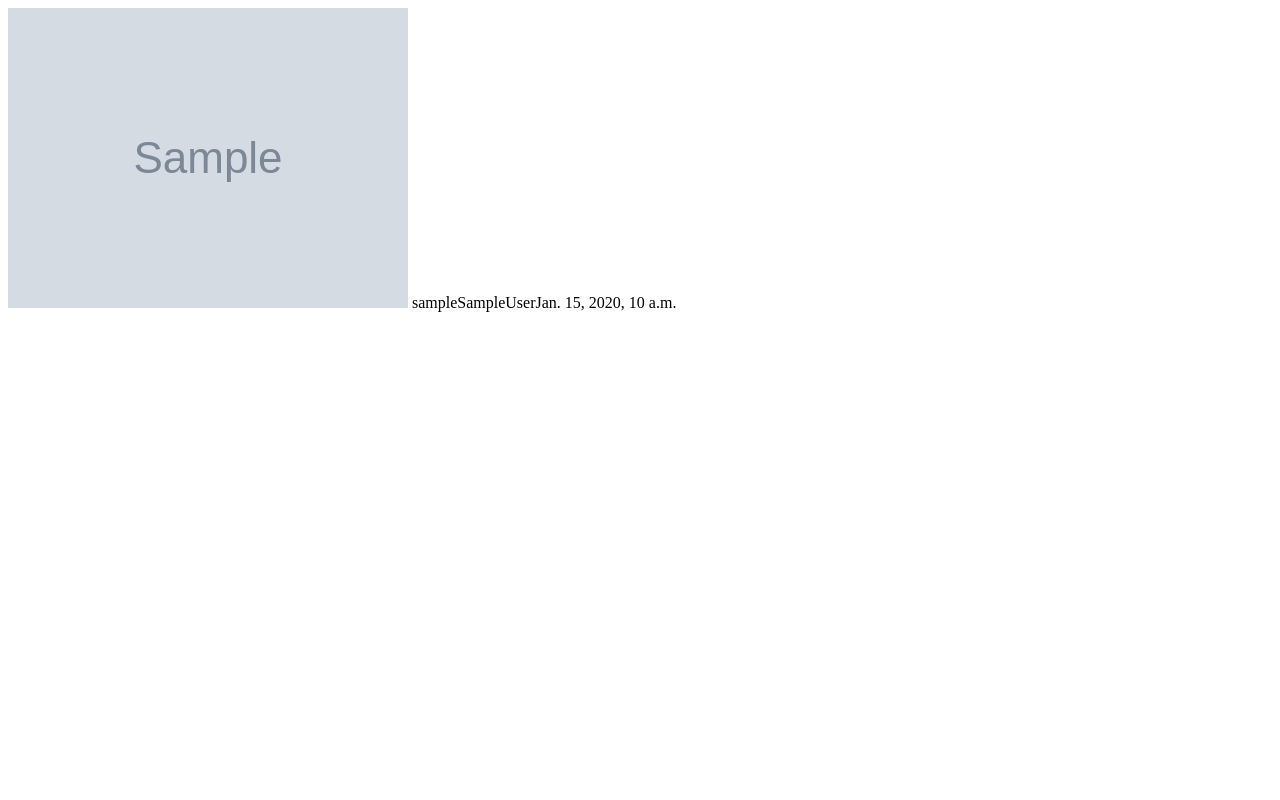
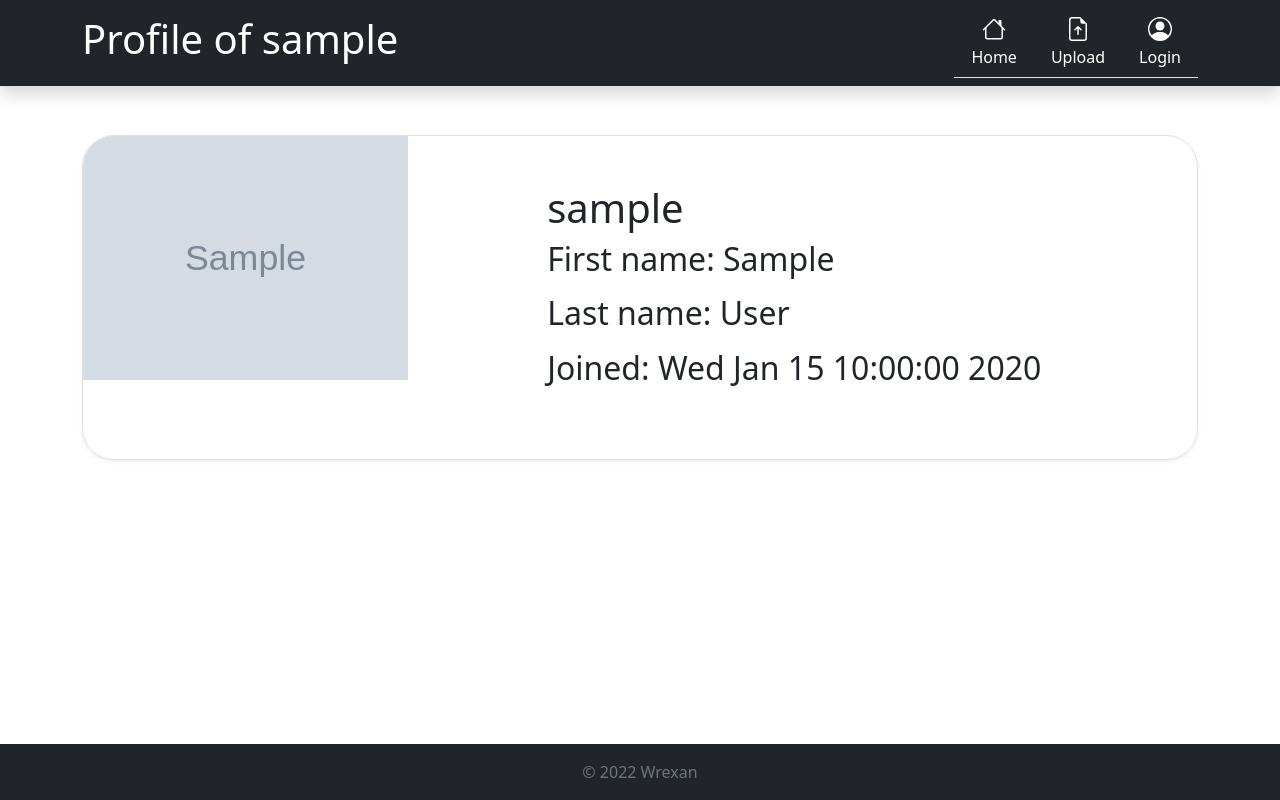
Before and after one commit to Wrexan/XML_CSV_to_Django, a Django app: page /1/ in a window 1280 px wide. Run offline with Django 4.2, Linux system fonts and the light colour scheme; tables that the repository leaves empty hold one stand-in row (values such as "Sample post"); grey boxes marked "Sample" are stand-in pictures.

Commit message:
add design to users ant user profile pages

```diff
--- a/XML_CSV_to_Django/settings.py
+++ b/XML_CSV_to_Django/settings.py
@@ -120,7 +120,10 @@ USE_TZ = True
 # Static files (CSS, JavaScript, Images)
 # https://docs.djangoproject.com/en/4.1/howto/static-files/
 
-STATIC_URL = 'static/'
+STATIC_URL = '/static/'
+STATICFILES_DIRS = (
+    BASE_DIR / 'static',
+)
 
 # Default primary key field type
 # https://docs.djangoproject.com/en/4.1/ref/settings/#default-auto-field
--- /dev/null
+++ b/static/css/base.css
@@ -0,0 +1,5 @@
+tr:hover {
+  background: #e1e2e3;
+  outline: none;
+  cursor: pointer;
+}
--- /dev/null
+++ b/templates/base.html
@@ -0,0 +1,93 @@
+{% load static %}
+<!DOCTYPE html>
+<html lang="en">
+<head>
+    <meta charset="UTF-8">
+    <link href="https://cdn.jsdelivr.net/npm/bootstrap@5.2.2/dist/css/bootstrap.min.css" rel="stylesheet"
+          integrity="sha384-Zenh87qX5JnK2Jl0vWa8Ck2rdkQ2Bzep5IDxbcnCeuOxjzrPF/et3URy9Bv1WTRi" crossorigin="anonymous">
+    <link rel="stylesheet" href="{% static 'css/base.css'%}">
+    {#    <link href="https://getbootstrap.com/docs/5.2/examples/modals/modals.css" rel="stylesheet">#}
+    <title>{% block title %}{% endblock %}</title>
+    <script type="text/javascript">function Nav(url){document.location.href = url;}</script>
+</head>
+<body>
+<svg xmlns="http://www.w3.org/2000/svg" style="display: none;">
+    <symbol id="table" viewBox="0 0 16 16">
+        <path d="M0 2a2 2 0 0 1 2-2h12a2 2 0 0 1 2 2v12a2 2 0 0 1-2 2H2a2 2 0 0 1-2-2V2zm15 2h-4v3h4V4zm0 4h-4v3h4V8zm0 4h-4v3h3a1 1 0 0 0 1-1v-2zm-5 3v-3H6v3h4zm-5 0v-3H1v2a1 1 0 0 0 1 1h3zm-4-4h4V8H1v3zm0-4h4V4H1v3zm5-3v3h4V4H6zm4 4H6v3h4V8z"></path>
+    </symbol>
+    <symbol id="people-circle" viewBox="0 0 16 16">
+        <path d="M11 6a3 3 0 1 1-6 0 3 3 0 0 1 6 0z"></path>
+        <path fill-rule="evenodd"
+              d="M0 8a8 8 0 1 1 16 0A8 8 0 0 1 0 8zm8-7a7 7 0 0 0-5.468 11.37C3.242 11.226 4.805 10 8 10s4.757 1.225 5.468 2.37A7 7 0 0 0 8 1z"></path>
+    </symbol>
+</svg>
+<header>
+    <div class="px-3 py-2 border-bottom text-bg-dark shadow">
+        <div class="container">
+            <div class="d-flex flex-wrap align-items-center justify-content-center justify-content-lg-start">
+                <div class="d-flex align-items-center my-2 my-lg-0 me-lg-auto text-white text-decoration-none">
+{#                    <svg class="bi me-2" width="40" height="32" role="img" aria-label="Bootstrap">#}
+{#                        <use xlink:href="#bootstrap"></use>#}
+{#                    </svg>#}
+                    <h1>{% block page_name %}{% endblock %}</h1>
+                </div>
+                <ul class="nav nav-tabs col-12 col-lg-auto my-2 justify-content-center my-md-0 text-small">
+                    <li class="nav-item">
+                        <a href="/" class="nav-link text-white" role="button" data-bs-toggle="button">
+                            <svg xmlns="http://www.w3.org/2000/svg" width="24" height="24" fill="currentColor"
+                                 class="bi bi-house d-block mx-auto mb-1" viewBox="0 0 16 16">
+                                <path fill-rule="evenodd"
+                                      d="M2 13.5V7h1v6.5a.5.5 0 0 0 .5.5h9a.5.5 0 0 0 .5-.5V7h1v6.5a1.5 1.5 0 0 1-1.5 1.5h-9A1.5 1.5 0 0 1 2 13.5zm11-11V6l-2-2V2.5a.5.5 0 0 1 .5-.5h1a.5.5 0 0 1 .5.5z"/>
+                                <path fill-rule="evenodd"
+                                      d="M7.293 1.5a1 1 0 0 1 1.414 0l6.647 6.646a.5.5 0 0 1-.708.708L8 2.207 1.354 8.854a.5.5 0 1 1-.708-.708L7.293 1.5z"/>
+                            </svg>
+                            Home
+                        </a>
+                    </li>
+                    <li class="nav-item">
+                        <a href="/upload/" class="nav-link text-white">
+                            <svg xmlns="http://www.w3.org/2000/svg" width="24" height="24" fill="currentColor"
+                                 class="bi bi-file-earmark-arrow-up d-block mx-auto mb-1" viewBox="0 0 16 16">
+                                <path d="M8.5 11.5a.5.5 0 0 1-1 0V7.707L6.354 8.854a.5.5 0 1 1-.708-.708l2-2a.5.5 0 0 1 .708 0l2 2a.5.5 0 0 1-.708.708L8.5 7.707V11.5z"/>
+                                <path d="M14 14V4.5L9.5 0H4a2 2 0 0 0-2 2v12a2 2 0 0 0 2 2h8a2 2 0 0 0 2-2zM9.5 3A1.5 1.5 0 0 0 11 4.5h2V14a1 1 0 0 1-1 1H4a1 1 0 0 1-1-1V2a1 1 0 0 1 1-1h5.5v2z"/>
+                            </svg>
+                            Upload
+                        </a>
+                    </li>
+                    <li class="nav-item">
+                        <a href="/login/" class="nav-link text-white">
+                            <svg class="bi d-block mx-auto mb-1" width="24" height="24" fill="currentColor">
+                                <use xlink:href="#people-circle"></use>
+                            </svg>
+                            Login
+                        </a>
+                    </li>
+                </ul>
+            </div>
+        </div>
+    </div>
+</header>
+{#{% with messages = get_flashed_messages() %}#}
+{#    {% if messages %}#}
+{#        <div class="modal modal-alert position-static d-block bg-secondary py-1">#}
+{#            <div class="modal-dialog" role="document">#}
+{#                <div class="modal-content rounded-3 shadow">#}
+{#                    <div class="modal-body p-0 text-center">#}
+{#                        <h5 class="mb-0">Oops</h5>#}
+{#                        {% for message in messages %}#}
+{#                            <li>{{ message }}</li>#}
+{#                        {% endfor %}#}
+{#                    </div>#}
+{#                </div>#}
+{#            </div>#}
+{#        </div>#}
+{#    {% endif %}#}
+{#{% endwith %}#}
+{% block body %}{% endblock %}
+<footer class="footer mt-auto py-3 bg-dark fixed-bottom">
+    <div class="container text-center text-muted">
+        <span>© 2022 Wrexan</span>
+    </div>
+</footer>
+</body>
+</html>
--- a/templates/users/user_profile.html
+++ b/templates/users/user_profile.html
@@ -1,11 +1,28 @@
-<!DOCTYPE html>
-<html lang="en">
-<head>
-    <meta charset="UTF-8">
-    <title>Title</title>
-</head>
-<body>
-    <img src="{{ user.userprofile.avatar_url }}" alt=""/>
-    {{ user.username }}{{ user.first_name }}{{ user.last_name }}{{ user.date_joined }}
-</body>
-</html>
+
+{% extends 'base.html' %}
+
+{% block title %}
+    {{ user.username }}
+{% endblock %}
+
+{% block page_name %}
+    Profile of {{ user.username }}
+{% endblock %}
+
+{% block body %}
+    <div class="container-fluid pb-0 my-5">
+        <div class="container d-grid gap-3" style="grid-template-columns: 1fr;">
+            <div class="row g-0 border rounded-5 overflow-hidden flex-md-row mt-0 shadow-sm h-md-250 position-relative">
+                <div class="col-md-5">
+                    <img width="70%" height="auto" src="{{ user.userprofile.avatar_url }}" alt=""/>
+                </div>
+                <div class="h2 col py-5 d-flex flex-column position-static">
+                    <p class="h1">{{ user.username }}</p>
+                    <p>First name: {{ user.first_name }}</p>
+                    <p>Last name: {{ user.last_name }}</p>
+                    <p>Joined: {{ user.date_joined.ctime }}</p>
+                </div>
+            </div>
+        </div>
+    </div>
+{% endblock %}
```
Also changed, not shown: templates/users/users.html (+42 -12 lines).
